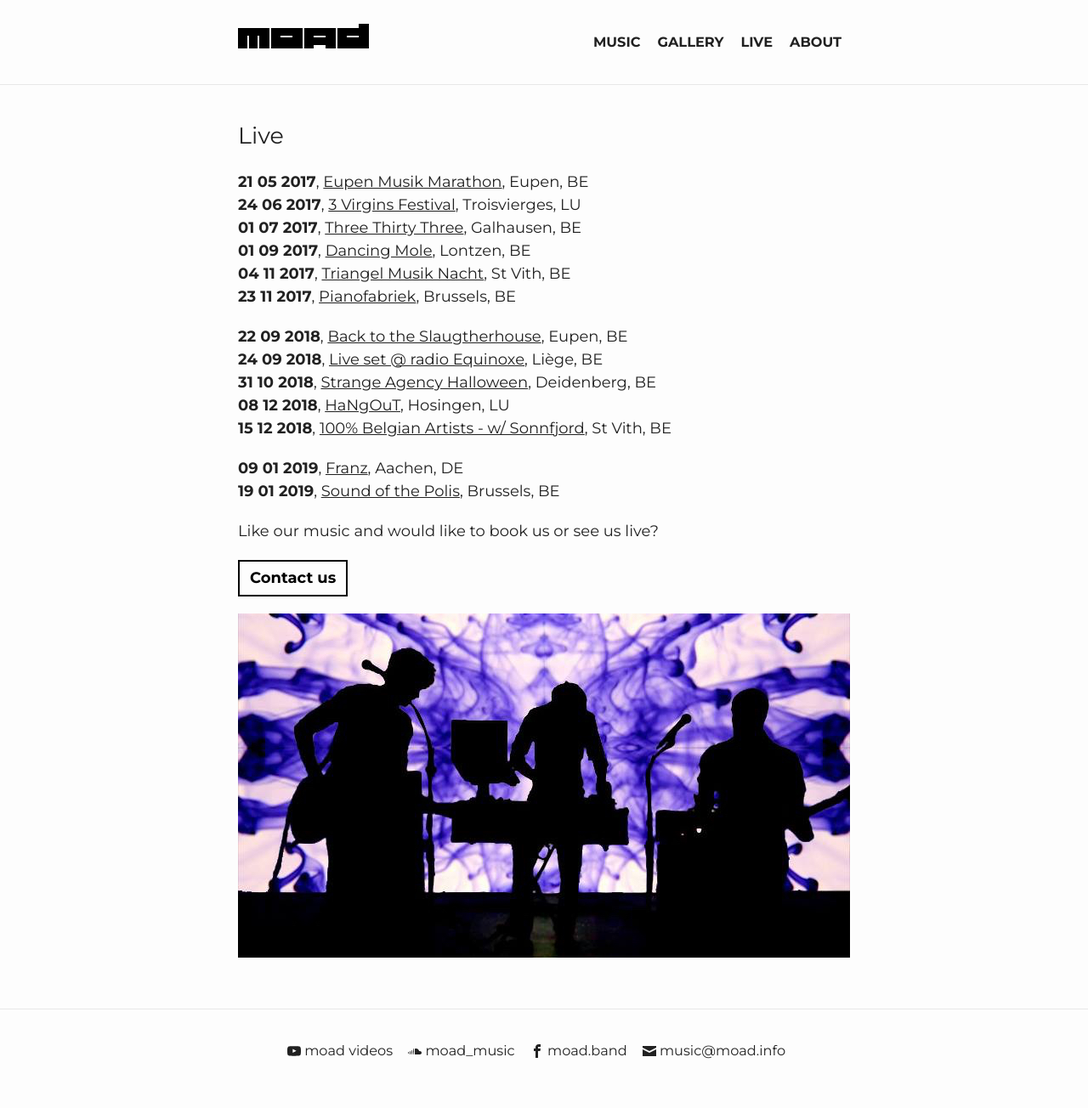
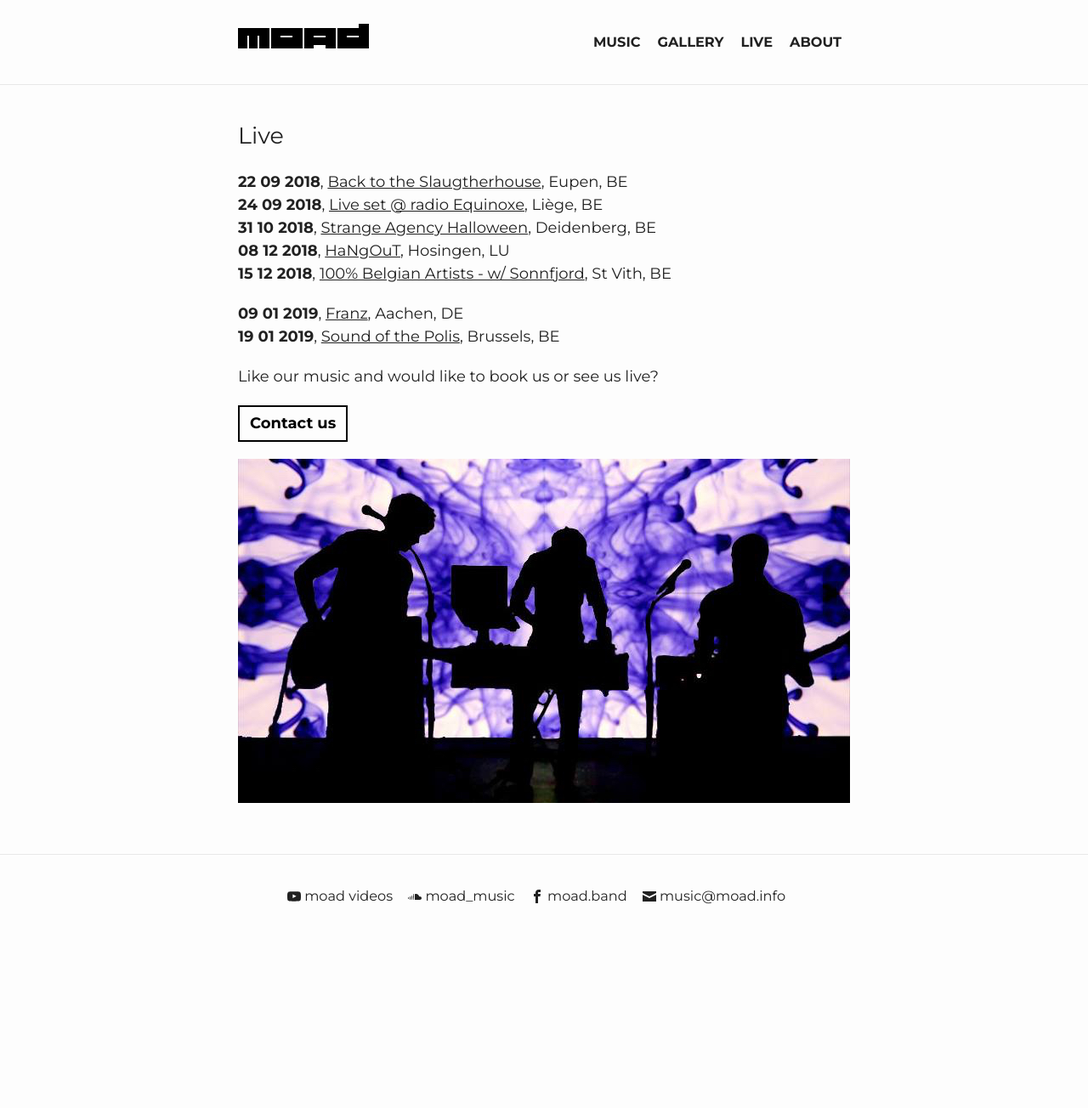
Before and after one commit to marcnoel/moad-site, a Jekyll site: the page built from live.html, in a window 1280 px wide. Shown: the whole page at 85% size. Built offline with Jekyll 4.4.1, drawn with Linux system fonts in a browser that asks for light colours; after the commit the page ends 1122 px from its top, so only the background shows below that.

Commit message:
Update live.html

```diff
--- a/live.html
+++ b/live.html
@@ -34,14 +34,6 @@
 
   <ul>
     <li><h3>Live</h3></li>
-    <li><strong>21 05 2017</strong>, <a style="text-decoration:underline;" href="http://sunergia.be/2016/06/eupen-musik-marathon2017-mai-datum/" target="_blank">Eupen Musik Marathon</a>, Eupen, BE</li>
-    <li><strong>24 06 2017</strong>, <a style="text-decoration:underline;" href="https://www.facebook.com/3Vfestival/?fref=ts/" target="_blank">3 Virgins Festival</a>, Troisvierges, LU</li>
-    <li><strong>01 07 2017</strong>, <a style="text-decoration:underline;" href="https://www.facebook.com/moad.band/" target="_blank">Three Thirty Three</a>, Galhausen, BE</li>
-    <li><strong>01 09 2017</strong>,
-    <a style="text-decoration:underline;" href="https://www.facebook.com/events/1142994172416524/" target="_blank">Dancing Mole</a>, Lontzen, BE</li>
-    <li><strong>04 11 2017</strong>, <a style="text-decoration:underline;" href="http://www.triangel.com/cms/index.php" target="_blank">Triangel Musik Nacht</a>, St Vith, BE</li>
-    <li><strong>23 11 2017</strong>,
-    <a style="text-decoration:underline;" href="http://www.pianofabriek.be" target="_blank">Pianofabriek</a>, Brussels, BE</li>
 
     <p><li><strong> </strong></li></p>
     <li><strong>22 09 2018</strong>,
```
